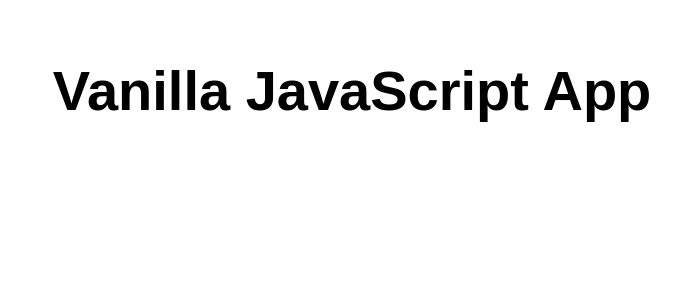
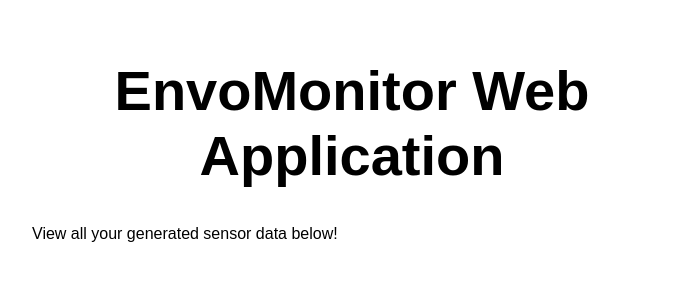
Before and after one commit to maxwrighthudd/envo-monitor-web-app, a plain HTML site: page src/index.html in a window 1280 px wide. Shown: the whole page, without its empty margins (288-968 px from the left). Drawn offline with Linux system fonts and the light colour scheme.

Commit message:
Title change

```diff
--- a/src/index.html
+++ b/src/index.html
@@ -5,12 +5,13 @@
   <meta charset="UTF-8">
   <meta name="viewport" content="width=device-width, initial-scale=1.0">
   <link rel="stylesheet" href="styles.css">
-  <title>Vanilla JavaScript App</title>
+  <title>EnvoMonitor Web Application</title>
 </head>
 
 <body>
   <main>
-    <h1>Vanilla JavaScript App</h1>
+    <h1>EnvoMonitor Web Application</h1>
+    <p>View all your generated sensor data below!</p>
   </main>
 </body>
 
```
